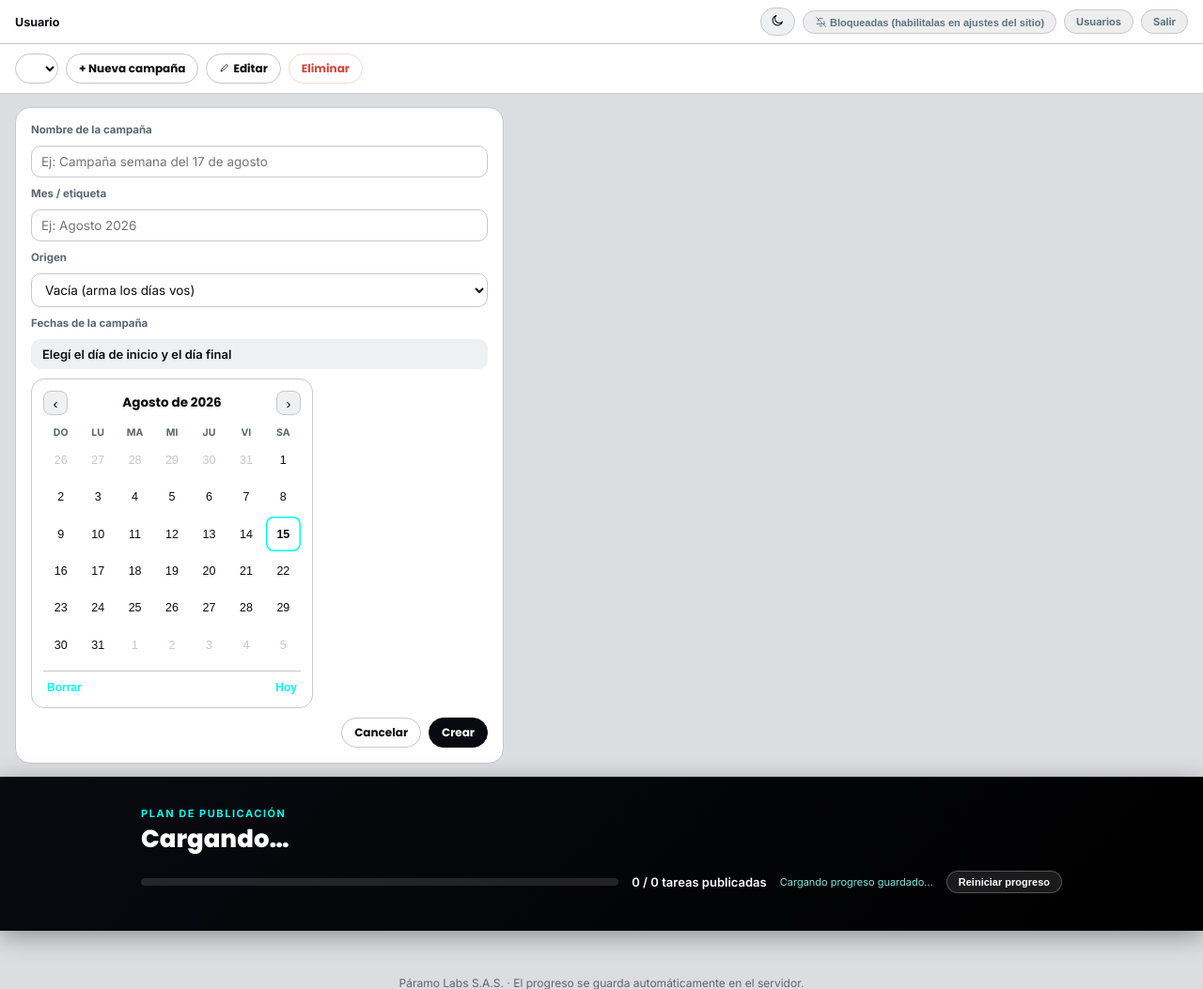
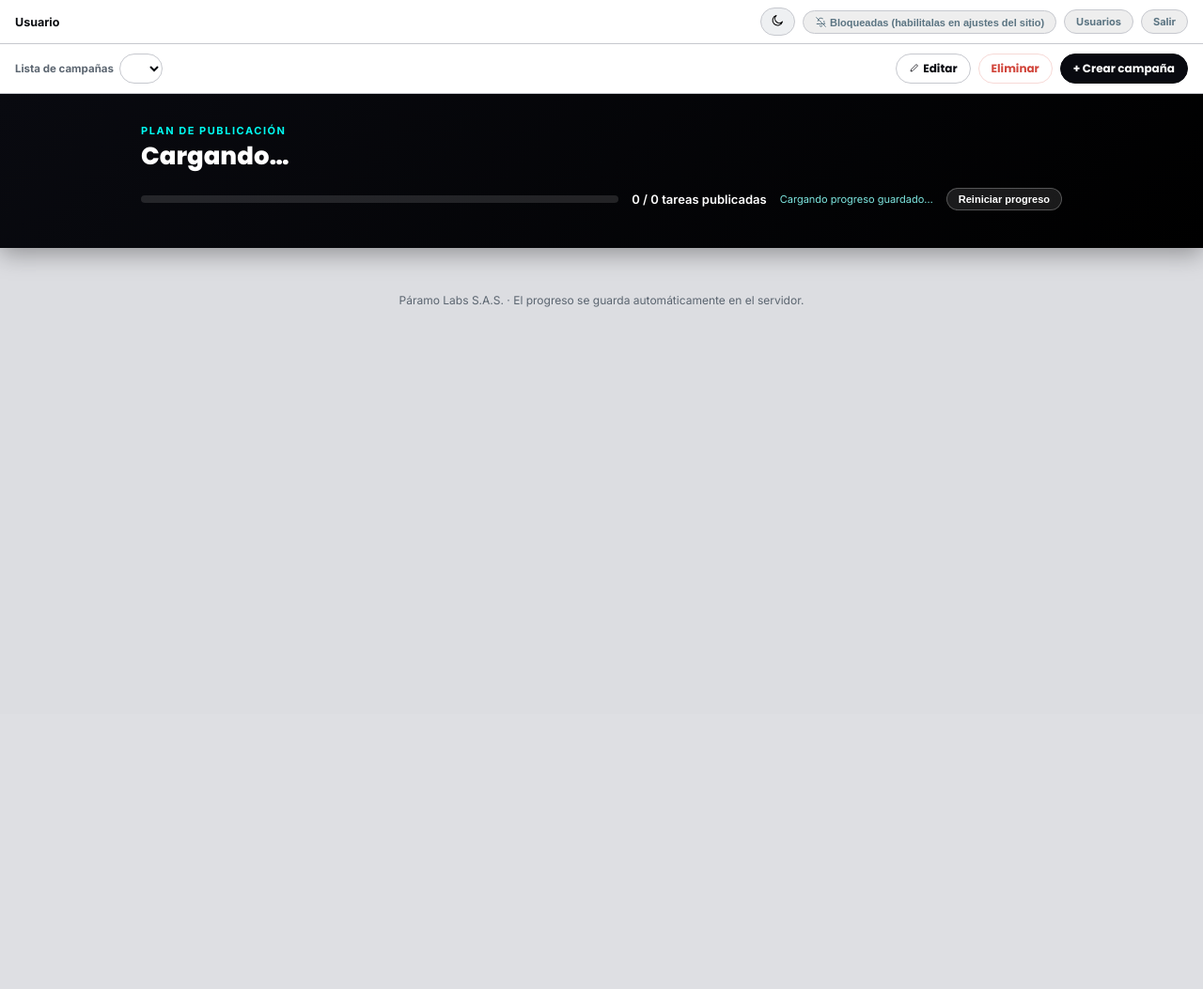
Before and after one commit to paramolabs-Col/CijalaApp, a Flask app: page / in a window 1280 px wide. Shown: the part 40-1093 px from the top of the page at 94% size. After the commit the page ends 367 px from the top, so only its background shows below. Run offline with Flask 3, Linux system fonts and the light colour scheme; the visitor is signed in with stand-in values (Sample User, id 1); data that the repository does not hold is empty.

Commit message:
Fix formulario siempre visible, renombrar toolbar campanas

```diff
--- a/static/css/campaign.css
+++ b/static/css/campaign.css
@@ -109,11 +109,19 @@
   display:flex; gap:8px; flex-wrap:wrap; align-items:center;
   padding:10px 16px;
 }
+.toolbar-campaign-select{
+  display:flex; align-items:center; gap:6px; flex:1; min-width:0;
+}
+.toolbar-label{
+  font-size:11.5px; font-weight:700; color: var(--muted);
+  white-space:nowrap;
+}
 .campaign-toolbar select{
   font-family:'Inter',sans-serif; font-size:13px; font-weight:600;
   border:1px solid var(--line); border-radius:20px; padding:6px 12px;
   max-width:260px; background: var(--surface); color: var(--ink);
 }
+#newCampaignBtn{ margin-left:auto; }
 
 .panel-form{
   background: var(--surface); border:1px solid var(--line); border-radius:16px;
--- a/static/css/theme.css
+++ b/static/css/theme.css
@@ -72,6 +72,8 @@
 
 /* Cada página secundaria arranca oculta; tabs.js las muestra al hacer click */
 #templatesPage, #ideasPage, #vaultPage{ display:none; }
+/* Evita que display:flex/block en clases propias anule el atributo hidden */
+[hidden]{ display:none !important; }
 
 /* ---------------- Header genérico (usado por las 3 secciones) ---------------- */
 header{
--- a/static/js/campaign.js
+++ b/static/js/campaign.js
@@ -49,12 +49,12 @@
   campaigns = await res.json();
 
   const select = document.getElementById("campaignSelect");
+  const wrap = document.getElementById("campaignSelectWrap");
   if (!campaigns.length){
-    select.innerHTML = '<option value="" disabled selected>Sin campañas aún</option>';
-    select.style.display = 'none';
+    if (wrap) wrap.style.display = 'none';
     return;
   }
-  select.style.display = '';
+  if (wrap) wrap.style.display = '';
   select.innerHTML = campaigns.map(c => `<option value="${c.id}" style="color:${c.color||'#0a1f3a'}">● ${c.name}${c.month ? " · " + c.month : ""}</option>`).join("");
 
   const ncSource = document.getElementById("ncSource");
--- a/templates/partials/campaign.html
+++ b/templates/partials/campaign.html
@@ -1,10 +1,13 @@
 <div id="campaignPage">
 
   <div class="campaign-toolbar">
-    <select id="campaignSelect"></select>
-    <button class="toolbar-btn" id="newCampaignBtn">+ Nueva campaña</button>
+    <div class="toolbar-campaign-select" id="campaignSelectWrap">
+      <span class="toolbar-label">Lista de campañas</span>
+      <select id="campaignSelect"></select>
+    </div>
     <button class="toolbar-btn" id="editCampaignBtn"><svg viewBox="0 0 24 24" width="12" height="12" fill="none" style="vertical-align:-1px;margin-right:3px;"><path d="M4 20l1-4L16 5l3 3L8 19l-4 1Z" stroke="currentColor" stroke-width="1.6" stroke-linejoin="round"/></svg>Editar</button>
     <button class="toolbar-btn danger" id="deleteCampaignBtn">Eliminar</button>
+    <button class="toolbar-btn primary" id="newCampaignBtn">+ Crear campaña</button>
   </div>
 
   <form id="newCampaignForm" class="panel-form" hidden>
```
